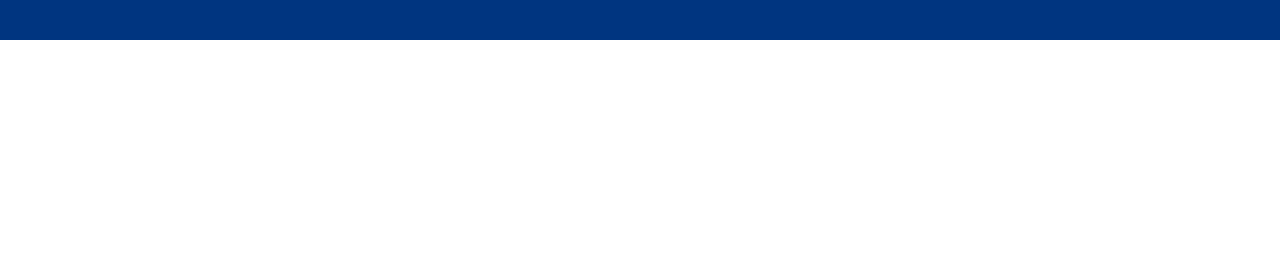
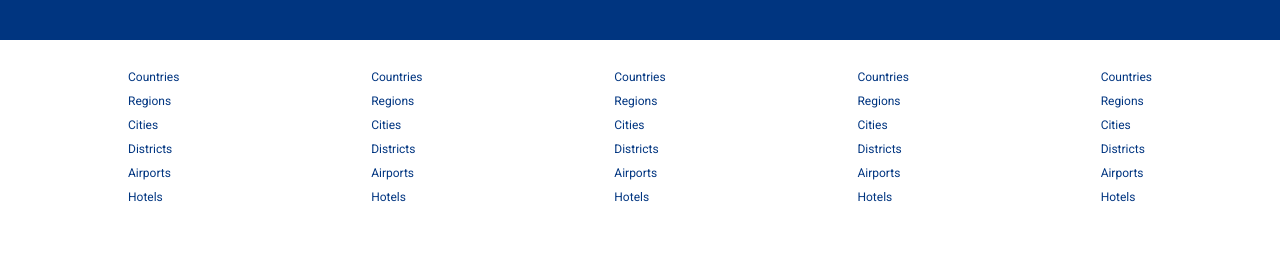
Before and after one commit to tarunsingh7379/React-Booking-Website-UI, a React (Create React App) app: page / in a window 1280 px wide. Shown: the part 1552-1816 px from the top of the page. Before the commit the page ends 1592 px from the top, so only its background shows below. Built offline with nearby package versions, Linux system fonts and the light colour scheme.

Commit message:
Complete Footer

```diff
--- /dev/null
+++ b/src/components/footer/Footer.jsx
@@ -0,0 +1,53 @@
+import "./footer.css";
+
+const Footer = () => {
+  return (
+    <div className="footer">
+      <div className="fLists">
+        <ul className="fList">
+          <li className="fListItem">Countries</li>
+          <li className="fListItem">Regions</li>
+          <li className="fListItem">Cities</li>
+          <li className="fListItem">Districts</li>
+          <li className="fListItem">Airports</li>
+          <li className="fListItem">Hotels</li>
+        </ul>
+        <ul className="fList">
+          <li className="fListItem">Countries</li>
+          <li className="fListItem">Regions</li>
+          <li className="fListItem">Cities</li>
+          <li className="fListItem">Districts</li>
+          <li className="fListItem">Airports</li>
+          <li className="fListItem">Hotels</li>
+        </ul>
+        <ul className="fList">
+          <li className="fListItem">Countries</li>
+          <li className="fListItem">Regions</li>
+          <li className="fListItem">Cities</li>
+          <li className="fListItem">Districts</li>
+          <li className="fListItem">Airports</li>
+          <li className="fListItem">Hotels</li>
+        </ul>
+        <ul className="fList">
+          <li className="fListItem">Countries</li>
+          <li className="fListItem">Regions</li>
+          <li className="fListItem">Cities</li>
+          <li className="fListItem">Districts</li>
+          <li className="fListItem">Airports</li>
+          <li className="fListItem">Hotels</li>
+        </ul>
+        <ul className="fList">
+          <li className="fListItem">Countries</li>
+          <li className="fListItem">Regions</li>
+          <li className="fListItem">Cities</li>
+          <li className="fListItem">Districts</li>
+          <li className="fListItem">Airports</li>
+          <li className="fListItem">Hotels</li>
+        </ul>
+      </div>
+      <div className="fText">Copyright © 2022 tarunbooking.</div>
+    </div>
+  );
+};
+
+export default Footer;
--- /dev/null
+++ b/src/components/footer/footer.css
@@ -0,0 +1,22 @@
+.footer {
+  width: 100%;
+  max-width: 1024px;
+  font-size: 12px;
+}
+
+.fLists {
+  width: 100%;
+  display: flex;
+  justify-content: space-between;
+  margin-bottom: 50px;
+}
+
+.fList {
+  list-style: none;
+}
+
+.fListItem {
+  margin-bottom: 10px;
+  color: #003580;
+  cursor: pointer;
+}
--- a/src/pages/home/Home.jsx
+++ b/src/pages/home/Home.jsx
@@ -1,5 +1,6 @@
 import Featured from "../../components/featured/Featured";
 import FeaturedProperties from "../../components/featuredProperties/FeaturedProperties";
+import Footer from "../../components/footer/Footer";
 import Header from "../../components/header/Header";
 import MailList from "../../components/mailList/MailList";
 import Navbar from "../../components/navbar/Navbar";
@@ -18,6 +19,7 @@
         <h1 className="homeTitle">Homes guests love</h1>
         <FeaturedProperties />
         <MailList />
+        <Footer />
       </div>
     </div>
   );
```
